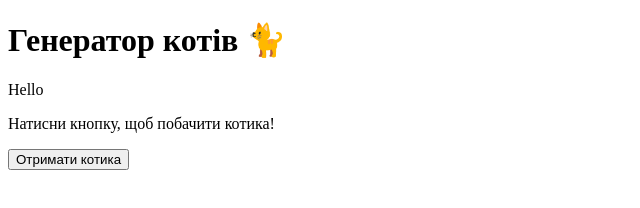
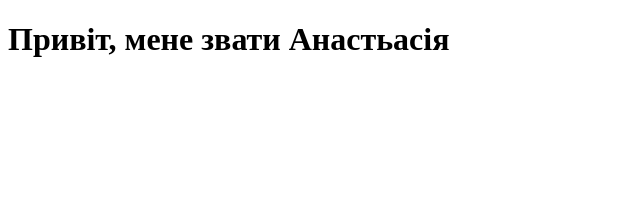
Before and after one commit to kruccaa/Testtesttest, a plain HTML site: page index.html in a window 1280 px wide. Shown: the whole page, without its empty margins (0-640 px from the left). Drawn offline with Linux system fonts and the light colour scheme.

Commit message:
create style and h1

```diff
--- a/index.html
+++ b/index.html
@@ -4,20 +4,10 @@
     <meta charset="UTF-8">
     <meta name="viewport" content="width=device-width, initial-scale=1.0">
     <title>Document</title>
-    <link rel="stylesheet" href="style.css">
 </head>
 <body>
-    <div class="card">
-        <h1>Генератор котів 🐈</h1>
+    <h1>Привіт, мене звати Анастьасія</h1>
 
-        <p>Hello</p>
 
-        <div id="cat-container">
-            <p>Натисни кнопку, щоб побачити котика!</p>
-        </div>
-
-        <button id="get-cat-btn" class="btn">Отримати котика</button>
-    </div>
-    <script src="main.js"></script>
 </body>
 </html>
```
Also changed, not shown: style.css (added).
